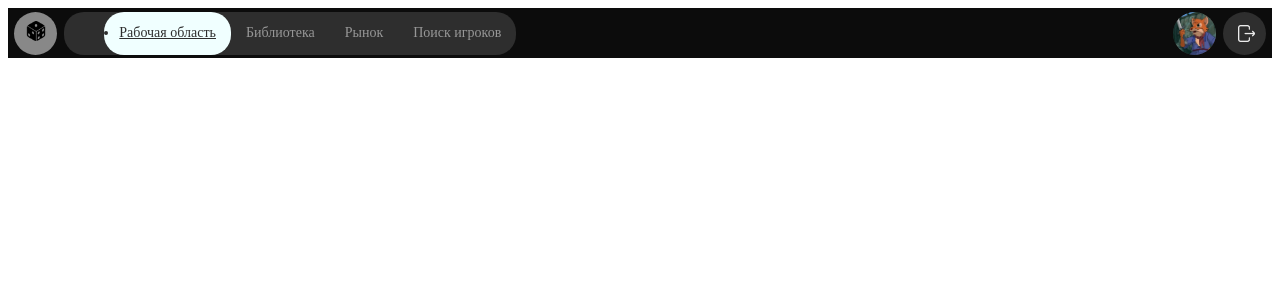
After one commit to Georgykarat/Jouer, a Django app: template feed/templates/feed/feed_top.html in a window 1280 px wide. The commit adds this page. Shown: the top 300 px of the page. Run offline with Django 4.2, Linux system fonts and the light colour scheme; the template is opened without the code that fills it: most values are stand-ins (such as "Sample title", 1, 10 or a date in 2020).

Commit message:
Feed_top distinct styles

```diff
--- /dev/null
+++ b/feed/static/styles/feed_top.css
@@ -0,0 +1,106 @@
+header {
+    width: 100%;
+    height: 50px;
+    background-color: #0c0c0c;
+    display: flex;
+    justify-content: center;
+    align-items: center;
+    text-indent: 1;
+}
+.header__center-cnt {
+    display: flex;
+    width: 99%;
+    height: 100%;
+    justify-content: space-between;
+    align-items: center;
+    padding: 5px 0;
+}
+.header__nav-cnt {
+    display: flex;
+    justify-content: start;
+    align-items: center;
+}
+h1 {
+    font-family: "ComissionerB";
+    color: azure;
+    min-height: 43px;
+    min-width: 43px;
+    max-height: 43px;
+    max-width: 43px;
+    border-radius: 45px;
+    text-align: center;
+    cursor: pointer;
+    margin-right: 7px;
+}
+.header__nav-menu {
+    display: flex;
+    flex-wrap: nowrap;
+    justify-content: space-between;
+    align-items: center;
+    background-color: rgb(46, 46, 46);
+    border-radius: 20px;
+    height: 43px;
+    cursor: pointer;
+    width: auto;
+}
+.header__nav-li {
+    display: flex;
+    color: rgb(151, 151, 151);
+    font-size: 14px;
+    font-family: "ComissionerEL";
+    padding: 0 15px;
+    align-items: center;
+    justify-content: center;
+}
+.header__nav-li_active {
+    background-color: azure;
+    color: rgb(46, 46, 46);
+    height: 100%;
+    border-radius: 20px;
+}
+.header__left-cnt {
+    display: flex;
+    justify-content: end;
+    align-items: center;
+    flex-wrap: nowrap;
+}
+.header__logout-btn {
+    height: 43px;
+    width: 43px;
+    border-radius: 43px;
+    background-color: rgb(46, 46, 46);
+    display: flex;
+    justify-content: center;
+    align-items: center;
+}
+.header__exit-img {
+    position: relative;
+    right: -2px;
+    top: 2px;
+}
+.header__bg_profile-options {
+    height: 43px;
+    width: 43px;
+    border-radius: 43px;
+    background-color: rgb(46, 46, 46);
+    display: flex;
+    justify-content: center;
+    align-items: center;
+    background-position: center;
+    background-size: 40%;
+    background-repeat: no-repeat;
+    cursor: pointer;
+    margin-right: 7px;
+}
+.header__bg_profile-picture {
+    height: 43px;
+    width: 43px;
+    border-radius: 43px;
+    background-position: center;
+    background-size: 100%;
+    background-repeat: no-repeat;
+    margin-right: 7px;
+    cursor: pointer;
+    position: relative;
+    left: 50px;
+}
--- /dev/null
+++ b/feed/templates/feed/feed_top.html
@@ -0,0 +1,57 @@
+{% load static %}
+
+<!DOCTYPE html>
+<html lang="ru">
+<head>
+    <meta charset="UTF-8">
+    <meta name="viewport" content="width=device-width, initial-scale=1.0">
+    <title>Jouer Feed</title>
+    <script src="{% static 'frameworks/jQueryv3.6.0.min.js' %}"></script>
+    <link rel="stylesheet" type="text/css" href="{% static 'styles/feed_top.css' %}">
+    <script src="{% static 'scripts/feed.js' %}"></script>
+    <style>
+        /* width */
+        ::-webkit-scrollbar {
+          width: 7px;
+        }
+
+        /* Track */
+        ::-webkit-scrollbar-track {
+          background: #00000042;
+        }
+
+        /* Handle */
+        ::-webkit-scrollbar-thumb {
+          background: #dfdfdf7c;
+          border-radius: 20px;
+          margin: 2px;
+        }
+
+        /* Handle on hover */
+        ::-webkit-scrollbar-thumb:hover {
+          background: #555;
+        }
+    </style>
+</head>
+<body>
+  <header>
+    <div class="header__center-cnt">
+      <div class="header__nav-cnt">
+        <h1 style="background-color: {{design.color1}}"><img src="{% static 'img/g_dice/dice.png' %}" width=20></h1>
+        <ul class="header__nav-menu">
+          <a {% if page != 'workspace' %}href="/feed/"{% endif %} class="header__nav-li header__nav-li_active"><li>Рабочая область</li></a>
+          <li class="header__nav-li">Библиотека</li>
+          <li class="header__nav-li">Рынок</li>
+          <li class="header__nav-li">Поиск игроков</li>
+        </ul>
+      </div>
+      <div class="header__left-cnt">
+        <div class="header__bg_profile-picture" style="background-image: url({% static 'img/g_profiles/default.png' %})"></div>
+        <a {% if page != 'settings' %}href="/feed/settings/"{% endif %}><div class="header__bg_profile-options {% if page == 'settings' %}settings-active{% endif %}" style="background-image: url({% static 'img/g_dice/settings.png' %})"></div></a>
+        <div class="header__logout-btn"><a href="logout/" class="header__a-logout-btn"><img src="{% static 'img/g_dice/exit.png' %}" width=17 class="header__exit-img"></a></div>
+      </div>
+    </div>
+  </header>
+</body>
+{% comment %} <link rel="stylesheet" type="text/css" href="{% static 'css/home_media.css' %}"> {% endcomment %}
+</html>
--- a/feed/views.py
+++ b/feed/views.py
@@ -40,6 +40,7 @@ def feed(request):
         CurrentDesign = Design()
         CurrentUser = Person(request)
         return render(request, 'feed/feed.html', {
+            'page': 'workspace',
             'cuser': CurrentUser,
             'design': CurrentDesign,
         })
```
Also changed, not shown: feed/static/styles/feed.css (+1 -106 lines), feed/templates/feed/feed.html (+1 -18 lines), feed/templates/settings/settings.html (+1 -18 lines).
